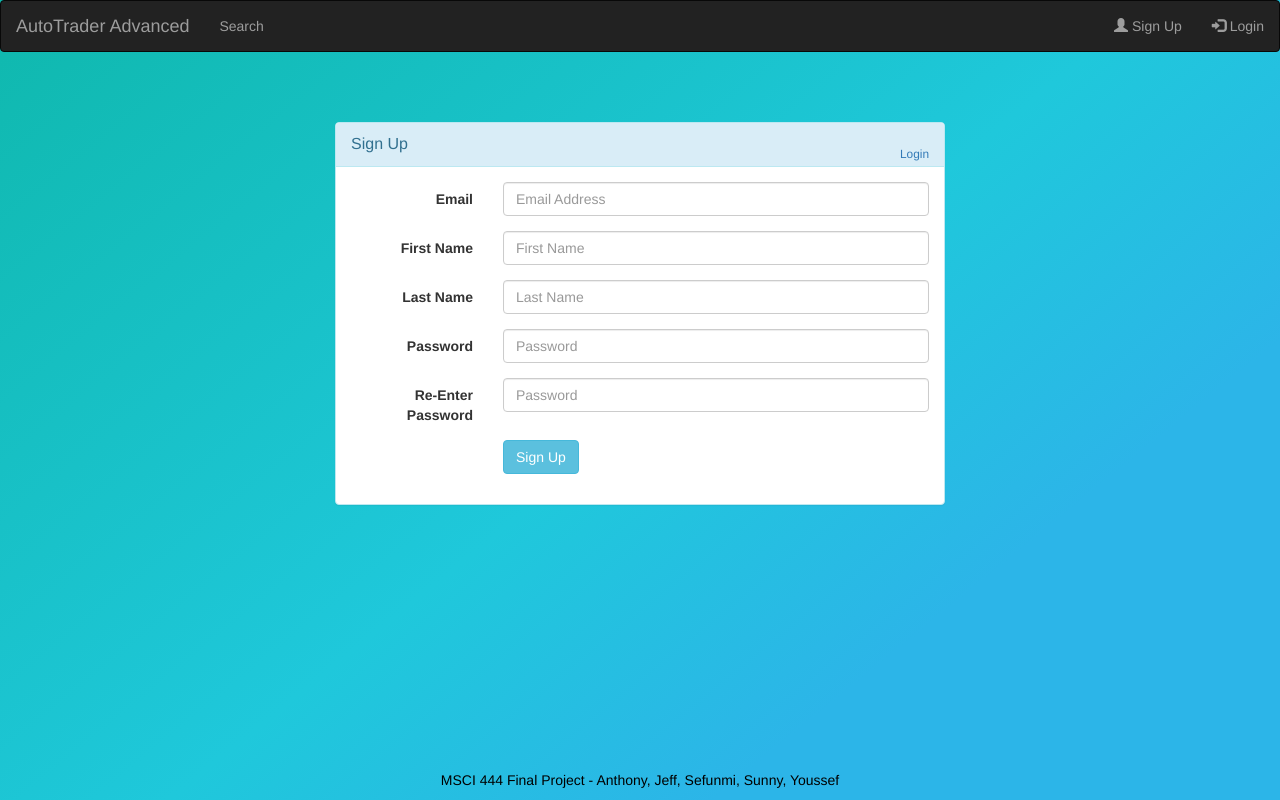
After one commit to youssefibrahim/AutoTrader, a Flask app: page /signup in a window 1280 px wide. The commit adds this page. Run offline with Flask 2, Linux system fonts and the light colour scheme; some libraries are stand-ins or nearby versions.

Commit message:
added login and signup page which can be clicked on from any page... edited app.py accordingly

```diff
--- a/app.py
+++ b/app.py
@@ -6,7 +6,7 @@ app = Flask(__name__)
 def home():
 	return render_template('index.html')
 
-@app.route('/signUp')
+@app.route('/signup')
 def signUp():
 	return render_template('signup.html')
 
@@ -18,7 +18,7 @@ def search():
 def display_search():
 	return render_template('result.html')
 
-@app.route('/logIn')
+@app.route('/login')
 def logIn():
 	return render_template('login.html')
 
--- a/templates/index.html
+++ b/templates/index.html
@@ -20,8 +20,8 @@
               <li><a href="search">Search</a></li>
             </ul>
             <ul class="nav navbar-nav navbar-right">
-              <li><a href="signUp"><span class="glyphicon glyphicon-user"></span> Sign Up</a></li>
-              <li><a href="logIn"><span class="glyphicon glyphicon-log-in"></span> Login</a></li>
+              <li><a href="signup"><span class="glyphicon glyphicon-user"></span> Sign Up</a></li>
+              <li><a href="login"><span class="glyphicon glyphicon-log-in"></span> Login</a></li>
             </ul>
           </div>
         </nav>
--- /dev/null
+++ b/templates/signup.html
@@ -0,0 +1,83 @@
+<head>
+    <title>MSCI 444</title>
+    <meta charset="utf-8">
+    <meta name="viewport" content="width=device-width, initial-scale=1">
+    <link rel="stylesheet" href="../static/index.css"/>
+    <link rel="stylesheet" href="https://maxcdn.bootstrapcdn.com/bootstrap/3.3.7/css/bootstrap.min.css">
+    <script src="https://ajax.googleapis.com/ajax/libs/jquery/3.1.1/jquery.min.js"></script>
+    <script src="https://maxcdn.bootstrapcdn.com/bootstrap/3.3.7/js/bootstrap.min.js"></script>
+</head>
+
+<body style="background: linear-gradient(141deg, #0fb8ad 0%, #1fc8db 51%, #2cb5e8 75%)">
+      <!--NAVBAR-->
+      <nav class="navbar navbar-inverse">
+        <div class="container-fluid">
+          <div class="navbar-header">
+            <a class="navbar-brand" href="/">AutoTrader Advanced</a>
+          </div>
+          <ul class="nav navbar-nav">
+            <li><a href="search">Search</a></li>
+          </ul>
+          <ul class="nav navbar-nav navbar-right">
+            <li><a href="signup"><span class="glyphicon glyphicon-user"></span> Sign Up</a></li>
+            <li><a href="login"><span class="glyphicon glyphicon-log-in"></span> Login</a></li>
+          </ul>
+        </div>
+      </nav>
+
+        <div id="signupbox" style="margin-top:50px" class="mainbox col-md-6 col-md-offset-3 col-sm-8 col-sm-offset-2">
+            <div class="panel panel-info">
+                <div class="panel-heading">
+                    <div class="panel-title">Sign Up</div>
+                    <div style="float:right; font-size: 85%; position: relative; top:-10px"><a id="signinlink" href="/login">Login</a></div>
+                </div>
+                <div class="panel-body" >
+                    <form id="signupform" class="form-horizontal" role="form">
+                        <div id="signupalert" style="display:none" class="alert alert-danger">
+                            <p>Error:</p>
+                            <span></span>
+                        </div>
+                        <div class="form-group">
+                            <label for="email" class="col-md-3 control-label">Email</label>
+                            <div class="col-md-9">
+                                <input type="text" class="form-control" name="email" placeholder="Email Address">
+                            </div>
+                        </div>
+                        <div class="form-group">
+                            <label for="firstname" class="col-md-3 control-label">First Name</label>
+                            <div class="col-md-9">
+                                <input type="text" class="form-control" name="firstname" placeholder="First Name">
+                            </div>
+                        </div>
+                        <div class="form-group">
+                            <label for="lastname" class="col-md-3 control-label">Last Name</label>
+                            <div class="col-md-9">
+                                <input type="text" class="form-control" name="lastname" placeholder="Last Name">
+                            </div>
+                        </div>
+                        <div class="form-group">
+                            <label for="password" class="col-md-3 control-label">Password</label>
+                            <div class="col-md-9">
+                                <input type="password" class="form-control" name="passwd" placeholder="Password">
+                            </div>
+                        </div>
+                        <div class="form-group">
+                            <label for="password" class="col-md-3 control-label">Re-Enter Password</label>
+                            <div class="col-md-9">
+                                <input type="password" class="form-control" name="passwd" placeholder="Password">
+                            </div>
+                        </div>
+                        <div class="form-group">
+                            <!-- Button -->
+                            <div class="col-md-offset-3 col-md-9">
+                                <button id="btn-signup" type="button" class="btn btn-info"><i class="icon-hand-right"></i>Sign Up</button>
+                            </div>
+                        </div>
+                    </form>
+                </div>
+            </div>
+        </div>
+         </body>
+</html>
+
+<p style="color: black; position: absolute; bottom: 0px; width: 100%" align="center" class="text-muted">MSCI 444 Final Project - Anthony, Jeff, Sefunmi, Sunny, Youssef</p>
```
Also changed, not shown: templates/login.html (added, +67 -0 lines), templates/search.html (+8 -9 lines).
